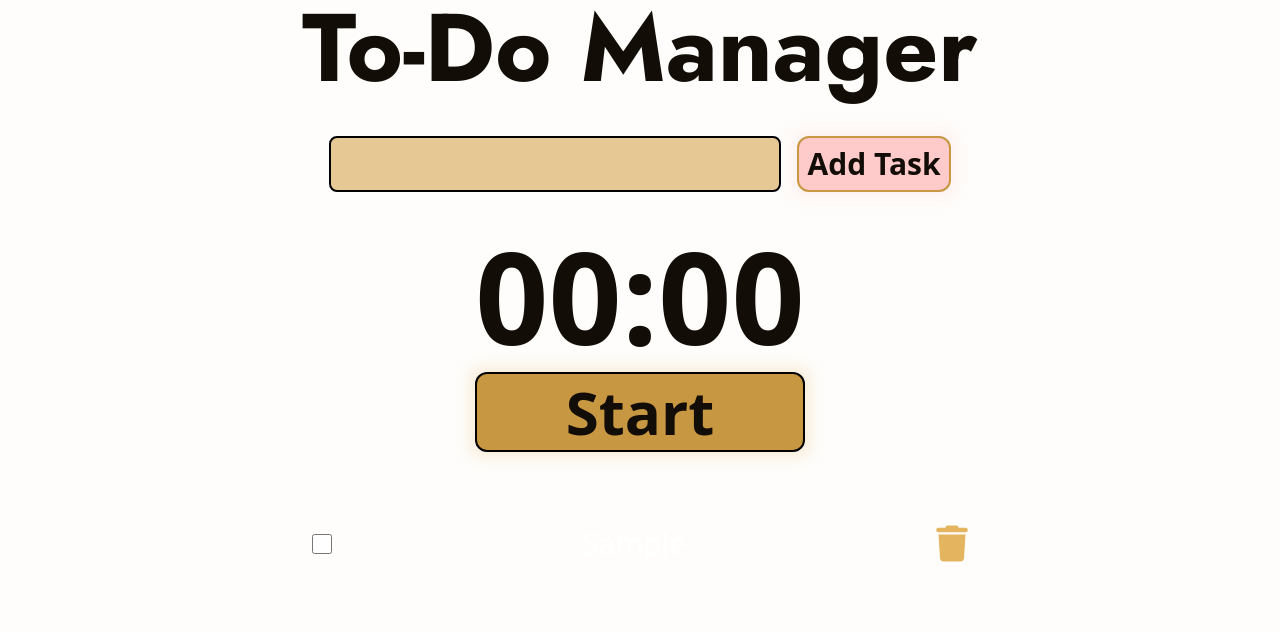
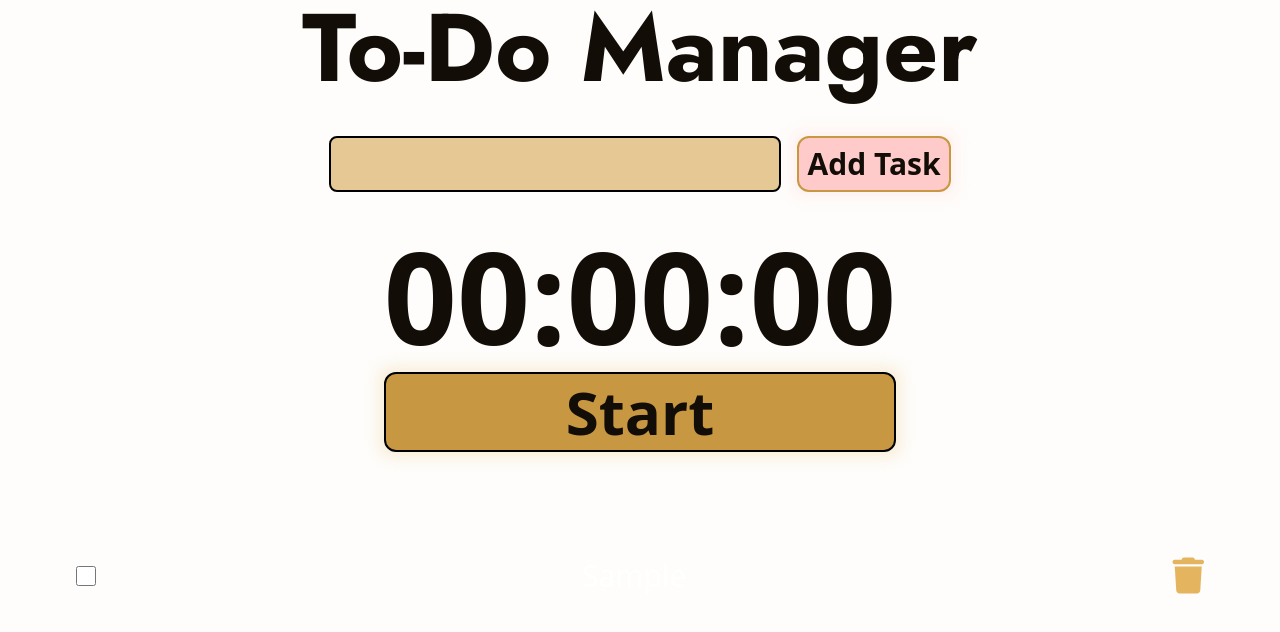
Before and after one commit to yrtlrn/To-Do-Manager-v2, a React (Vite) app: page / in a window 1280 px wide. Both pictures are taken after typing "Sample" into the empty fields and a click on the button "Add Task". Shown: the top 632 px of the page. Built offline with nearby package versions, Linux system fonts and the light colour scheme.

Commit message:
Frontend - Added Tiemr functionality

```diff
--- a/index.html
+++ b/index.html
@@ -18,7 +18,7 @@
     />
   </head>
   <body>
-    <div id="root"></div>
+    <div id="root" ></div>
     <script type="module" src="/src/main.tsx"></script>
     <script
       src="https://kit.fontawesome.com/96aad22a56.js"
--- a/src/App.tsx
+++ b/src/App.tsx
@@ -1,4 +1,4 @@
-import { useState } from "react";
+import { useEffect, useState } from "react";
 import NewTask from "./components/NewTask";
 import TimerDisplay from "./components/TimerDisplay";
 import TasksList from "./components/TasksList";
@@ -31,12 +31,25 @@ const childrenVarient = {
 };
 
 const App = () => {
-  const [timer, setTimer] = useState("00:00");
-  const [taskList, setTaskList] = useState<taskType[]>([
-    // { task: "Do Dishes", completed: false },
-    // {  task: "Mow Lawn", completed: false },
-    // {  task: "Sky Diving", completed: false },
-  ]);
+  const [taskList, setTaskList] = useState<taskType[]>([]);
+
+  // Alert On Refresh
+  useEffect(() => {
+    const uploadCallBack = (e: { preventDefault: () => void; returnValue: string; }) => {
+      if (e) {
+        e.preventDefault();
+        e.returnValue = "";
+        return "";
+      }
+    };
+    window.addEventListener("beforeunload", uploadCallBack);
+    return () =>
+      window.removeEventListener(
+        "beforeunload",
+        uploadCallBack
+      );
+  }, []);
+
   return (
     <motion.main
       variants={containerVariant}
@@ -70,7 +83,7 @@ const App = () => {
       </motion.div>
 
       <motion.div variants={childrenVarient}>
-        <TimerDisplay timer={timer} />
+        <TimerDisplay />
       </motion.div>
 
       <motion.div
--- a/src/components/TasksList.tsx
+++ b/src/components/TasksList.tsx
@@ -39,14 +39,14 @@ const TasksList = ({
   };
 
   return (
-    <section className="w-[80%]  my-5">
+    <section className="w-[100%] h-full  my-10">
       {taskList.length > 0 ? (
-        <ul className="flex flex-col gap-5">
+        <ul className="flex flex-col items-center gap-4">
           <AnimatePresence mode="popLayout">
             {taskList.map((taskObj) => (
               <motion.li
                 key={taskObj.task}
-                className="flex items-center justify-around gap-2 p-3 group hover:bg-secondary hover:dark:bg-dark_secondary/50"
+                className="flex items-center justify-between gap-2 p-3 w-[100%] group hover:bg-secondary hover:dark:bg-dark_secondary/50 h-full"
                 layout
                 initial={{ scale: 0.8, opacity: 0 }}
                 animate={{ scale: 1, opacity: 1 }}
@@ -58,17 +58,19 @@ const TasksList = ({
               >
                 <input
                   type="checkbox"
-                  className="w-5 h-5 checked:accent-accent checked:dark:accent-dark_accent hover:cursor-pointer accent-red-500"
+                  className="flex-none w-5 h-5 checked:accent-accent checked:dark:accent-dark_accent hover:cursor-pointer accent-red-500"
                   checked={taskObj.completed}
                   onChange={(e) =>
                     checkboxChanged(e, taskObj.task)
                   }
                 />
-                <p className="text-white text-r-xl group-hover:scale-[1.5] transition duration-200">
+
+                <p className="text-white text-r-xl group-hover:scale-[1.3] transition duration-200 flex-1 text-center max-w-[60%] break-words h-fit mx-10">
                   {taskObj.task}
                 </p>
+
                 <button
-                  className="text-r-2xl text-accent dark:text-dark_accent"
+                  className="flex-none text-r-2xl text-accent dark:text-dark_accent hover:scale-110"
                   onClick={() => {
                     deleteTask(taskObj.task);
                   }}
--- a/src/components/TimerDisplay.tsx
+++ b/src/components/TimerDisplay.tsx
@@ -1,14 +1,64 @@
-const TimerDisplay = ({ timer }: { timer: string }) => {
+import { useEffect, useState } from "react";
+
+const TimerDisplay = () => {
+  const [timer, setTimer] = useState(0);
+  const [timerGoing, setTimerGoing] = useState(false);
+
+  useEffect(() => {
+    const counter = setInterval(function () {
+      if (timerGoing) {
+        setTimer((prev) => prev + 1);
+      }
+    }, 1000);
+    console.log("Ran");
+    return () => clearInterval(counter);
+  }, [timerGoing]);
+
   return (
     <section className="flex flex-col gap-3">
       <div className="font-bold text-r-7xl text-text dark:text-dark_text">
-        {timer}
+        {new Date(timer * 1000)
+          .toISOString()
+          .substring(11, 19)}
       </div>
       <div className="relative transition duration-[200] ease-in-out group hover:scale-[1.2]">
-        <div className="absolute transition duration-1000 rounded-lg opacity-25 -inset-1 bg-accent dark:bg-dark_accent blur group-hover:opacity-100 group-hover:duration-200"></div>
-        <button className="relative w-full p-2 font-semibold border-2 border-black text-r-4xl rounded-xl text-text dark:text-dark_text bg-primary dark:bg-dark_primary">
-          Start
-        </button>
+        {timerGoing ? (
+          <>
+            <div className="absolute transition duration-1000 rounded-lg opacity-25 -inset-1 bg-accent dark:bg-dark_accent blur group-hover:opacity-100 group-hover:duration-200"></div>
+            <button
+              className="relative w-full p-2 font-semibold border-2 border-black text-r-4xl rounded-xl text-text dark:text-dark_text bg-primary dark:bg-dark_primary"
+              onClick={() => setTimerGoing(false)}
+            >
+              Pause
+            </button>
+          </>
+        ) : (
+          <>
+            <div className="absolute transition duration-1000 rounded-lg opacity-25 -inset-1 bg-accent dark:bg-dark_accent blur group-hover:opacity-100 group-hover:duration-200"></div>
+            <button
+              className="relative w-full p-2 font-semibold border-2 border-black text-r-4xl rounded-xl text-text dark:text-dark_text bg-primary dark:bg-dark_primary"
+              onClick={() => setTimerGoing(true)}
+            >
+              {timer > 0 ? "Resume" : "Start"}
+            </button>
+          </>
+        )}
+      </div>
+      <div className="relative transition duration-[200] ease-in-out group hover:scale-[1.2]">
+        {timer > 0 && !timerGoing && (
+          <>
+            <div className="absolute transition duration-1000 rounded-lg opacity-25 -inset-1 bg-accent dark:bg-dark_accent blur group-hover:opacity-100 group-hover:duration-200"></div>
+            <button
+              className="relative w-full p-2 font-semibold border-2 border-black text-r-4xl rounded-xl text-text dark:text-dark_text bg-primary dark:bg-dark_primary"
+              onClick={() => {
+                setTimerGoing(false);
+                setTimer(0);
+              }}
+            >
+              Reset
+            </button>
+          </>
+        )}
       </div>
     </section>
   );
--- a/src/index.css
+++ b/src/index.css
@@ -11,6 +11,9 @@
         font-family: "Jost", sans-serif;
         font-weight: 100;
         @apply text-r-6xl font-bold text-text dark:text-dark_text
+    }
+    html {
+      scroll-behavior: smooth
     }
 }
 
```
